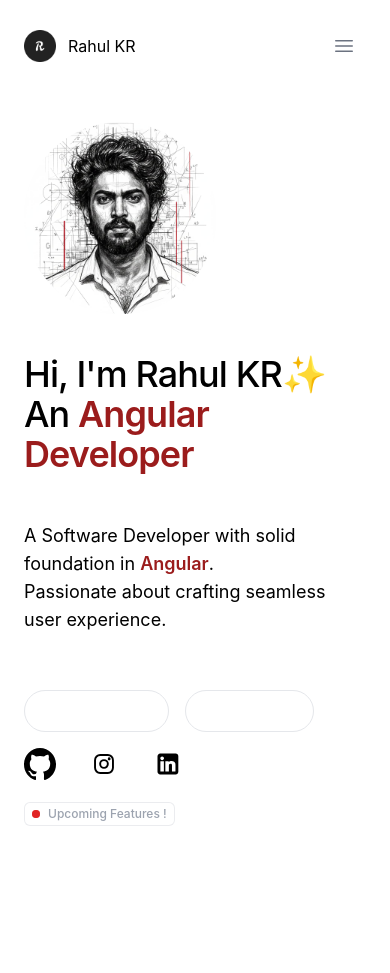
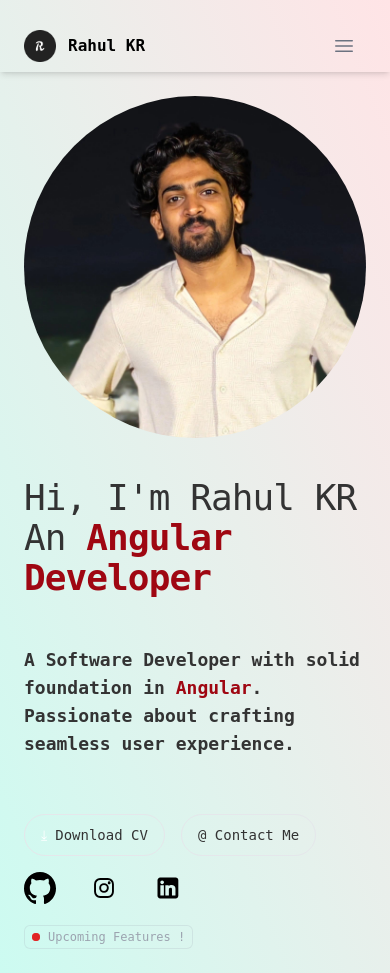
Before and after one commit to rahulramakrishnan3/my-portfolio, an Angular app: page / in a window 390 px wide. Before the commit the page ends 856 px from the top, so only its background shows below. Built offline with nearby package versions, Linux system fonts and the light colour scheme.

Commit message:
Bg color change, font changes.

```diff
--- a/src/app/app.html
+++ b/src/app/app.html
@@ -1,4 +1,11 @@
-<app-header></app-header>
-<main>
-  <router-outlet></router-outlet>
-</main>
+<div class="flex min-h-dvh flex-col bg-linear-to-bl from-[#ffe4e6] to-[#ccfbf1]">
+  <!-- Header -->
+  <header class="sticky top-0 z-50 h-18 shadow-md">
+    <app-header></app-header>
+  </header>
+
+  <!-- Main content -->
+  <main class="flex-1 overflow-y-auto">
+    <router-outlet></router-outlet>
+  </main>
+</div>
--- a/src/app/components/about/about.html
+++ b/src/app/components/about/about.html
@@ -1,4 +1,4 @@
-<div class="flex flex-col border-border px-5 sm:px-20 xl:px-52 bg-background min-h-[500px] py-20">
+<div class="flex flex-col px-5 sm:px-20 xl:px-52 bg-background py-20">
   <div>
     <h1 class="text-4xl font-bold mb-2">Build Digital Experiances</h1>
     <p class="text-gray-600 dark:text-gray-400">
@@ -10,7 +10,7 @@
   <div class="grid grid-cols-1 xl:grid-cols-2 2xl:grid-cols-3 gap-12 pt-12">
     @for (item of cardDetails; track item.id) {
     <div
-      class="flex flex-col border border-border rounded-xl p-8 dark:bg-gradient-gray backdrop-blur-3xl hover:-translate-y-1"
+      class="flex flex-col border rounded-xl p-8 dark:bg-gradient-gray backdrop-blur-3xl hover:-translate-y-1"
     >
       <div class="flex pb-4 items-start">
         <img class="size-8 mr-4" [src]="item.icon" alt="" />
--- a/src/app/components/header/header.html
+++ b/src/app/components/header/header.html
@@ -1,10 +1,10 @@
-<div class="lg:px-20">
-  <nav aria-label="Global" class="flex items-center justify-between p-6 lg:px-8">
-    <div class="flex lg:flex-1">
+<div class="md:px-20">
+  <nav aria-label="Global" class="flex items-center justify-between p-6 md:px-3 lg:px-8">
+    <div class="flex md:flex-1">
       <a href="/" class="-m-1.5 p-1.5 flex item-center justify-between gap-3">
         <img class="size-8" src="images/r-icon.png" alt="User Icon" srcset="" />
         <div class="flex items-center">
-          <h2 class="text-black">{{ porfolio.NAME }}</h2>
+          <h2 class="text-(--black)">{{ portfolio.NAME }}</h2>
         </div>
       </a>
     </div>
@@ -36,9 +36,9 @@
       @for (item of navItems; track $index) {
       <a
         [routerLink]="item.route"
-        routerLinkActive="text-black font-semibold border-b-1"
+        routerLinkActive="font-semibold border-b-1 bg-red-800 border-black"
         [routerLinkActiveOptions]="{ exact: item.exact ?? false }"
-        class="text-sm/6 font-semibold text-black"
+        class="relative z-10 inline-flex items-center justify-center w-full px-8 py-3 font-bold text-(--white) transition-all duration-200 bg-(--btn-color) border-2 border-transparent sm:w-auto rounded-xl font-pj hover:bg-(--btn-hover-color) focus:outline-none text-sm/2"
       >
         {{ item.label }}
       </a>
--- a/src/app/components/header/header.ts
+++ b/src/app/components/header/header.ts
@@ -12,7 +12,7 @@
 export class Header {
   @Output() openModal = new EventEmitter<boolean>();
   isModalOpen = false;
-  porfolio = APP_CONSTANTS;
+  portfolio = APP_CONSTANTS;
   navItems = NAV_ITEMS;
 
   openDialog() {
--- a/src/app/components/project-card/project-card.html
+++ b/src/app/components/project-card/project-card.html
@@ -1,23 +1,29 @@
 <div
-  class="flex flex-col border border-border rounded-xl p-8 dark:bg-gradient-gray backdrop-blur-3xl hover:-translate-y-1"
+  class="flex flex-col border rounded-xl p-8 dark:bg-gradient-gray backdrop-blur-3xl hover:-translate-y-1"
 >
   <div class="flex pb-4 items-start">
     <h1 class="text-2xl font-bold text-center">{{ data.title }}</h1>
   </div>
   <div>
     @if (!description) {
-    <p class="text-gray-600 dark:text-gray-400 pb-4 truncate" (click)="openDescription()">
+    <p
+      class="text-(--text-color) dark:text-gray-400 pb-4 truncate cursor-pointer"
+      (click)="openDescription()"
+    >
       {{ data.description }}
     </p>
     } @else{
-    <p class="text-gray-600 dark:text-gray-400 pb-4" (click)="closeDescription()">
+    <p
+      class="text-(--text-color) dark:text-gray-400 pb-4 cursor-pointer"
+      (click)="closeDescription()"
+    >
       {{ data.description }}
     </p>
     }
   </div>
   <div>
     <a
-      class="bg-black text-white rounded shadow-xs font-medium text-sm px-4 py-2.5"
+      class="bg-(--btn-color) text-(--white) rounded shadow-xs font-medium text-sm px-4 py-2.5"
       href="{{ data.link }}"
       >{{ data.btnLabel }}</a
     >
--- a/src/app/components/projects/projects.html
+++ b/src/app/components/projects/projects.html
@@ -1,4 +1,4 @@
-<div class="flex flex-col border-border px-5 sm:px-20 xl:px-52 bg-background min-h-[500px] py-20">
+<div class="flex flex-col border-border px-5 sm:px-20 xl:px-52 bg-background py-20">
   <h2 class="text-2xl font-bold mb-2">Projects</h2>
 
   <div class="grid grid-cols-1 xl:grid-cols-2 2xl:grid-cols-3 gap-12 pt-12">
--- a/src/app/home/home.html
+++ b/src/app/home/home.html
@@ -1,20 +1,21 @@
 <div
-  class="main p-6 flex flex-col lg:flex-row items-center justify-center gap-10 lg:gap-40 min-h-[calc(100vh-80px)] mx-auto item-center py-20"
+  class="min-h-full flex items-center justify-center p-6 flex-col lg:flex-row gap-10 lg:gap-40 mx-auto item-center py-20"
 >
+  <div class="shadow-cyan-500/50 rounded-xl">
+    <img src="images/profile-image-2.jpg" alt="User image" class="h-full w-2xl rounded-full" />
+  </div>
   <div class="grid grid-cols-1">
     <div class="image-div flex flex-col md:flex-row md:items-center gap-10 pb-8">
-      <img src="images/profile-image.jpg" alt="User image" class="h-48 w-48 rounded-full" />
       <h1 class="text-4xl md:text-5xl lg:text-6xl font-medium tracking-tight">
         Hi, I'm <span>{{ portfolio.NAME }}</span>
-        <div class="inline-block">✨</div>
         <br />
-        An <span class="text-red-800 font-semibold">{{ portfolio.ROLE }}</span>
+        An <span class="text-(--text-red-800) font-semibold">{{ portfolio.ROLE }}</span>
       </h1>
     </div>
     <p class="text-lg mt-4 mb-6 max-w-[750px] bg-foreground gradient-text-white">
       A Software Developer with solid foundation in
-      <span class="text-red-800 font-semibold">Angular</span>. <br />Passionate about crafting
-      seamless user experience.
+      <span class="text-(--text-red-800) font-semibold">Angular</span>. <br />Passionate about
+      crafting seamless user experience.
     </p>
     <div
       class="flex flex-col gap-4 lg:gap-0 lg:flex-row lg:items-center justify-between max-w-[600px] mt-8"
@@ -23,16 +24,16 @@
         <a href="RESUME_FD_KL.pdf"
           ><button
             type="button"
-            class="cursor-pointer text-white bg-[#0f1419] box-border border border-default-medium hover:bg-neutral-tertiary-medium hover:text-heading focus:ring-4 focus:ring-neutral-tertiary shadow-xs font-medium leading-5 rounded-full text-sm px-4 py-2.5 focus:outline-none flex items-center gap-2 hover:-translate-y-1"
+            class="cursor-pointer text-(--white) bg-(--btn-color) hover:bg-(--btn-hover-color) box-border border border-default-medium hover:bg-neutral-tertiary-medium hover:text-heading focus:ring-4 focus:ring-neutral-tertiary shadow-xs font-medium leading-5 rounded-full text-sm px-4 py-2.5 focus:outline-none flex items-center gap-2 hover:-translate-y-1"
           >
-            <span class="text-white">&#10515;</span>
+            <span class="text-(--white)">&#10515;</span>
             Download CV
           </button></a
         >
         <a href="mailto:rahulramakrishnan512@gmail.com"
           ><button
             type="button"
-            class="cursor-pointer text-white bg-[#0f1419] box-border border border-default-medium hover:bg-neutral-tertiary-medium hover:text-heading focus:ring-4 focus:ring-neutral-tertiary shadow-xs font-medium leading-5 rounded-full text-sm px-4 py-2.5 focus:outline-none hover:-translate-y-1"
+            class="cursor-pointer text-(--white) bg-(--btn-color) hover:bg-(--btn-hover-color) box-border border border-default-medium hover:bg-neutral-tertiary-medium hover:text-heading focus:ring-4 focus:ring-neutral-tertiary shadow-xs font-medium leading-5 rounded-full text-sm px-4 py-2.5 focus:outline-none hover:-translate-y-1"
           >
             @ Contact Me
           </button></a
--- a/src/styles.css
+++ b/src/styles.css
@@ -1 +1,32 @@
 @import "tailwindcss";
+
+:root {
+    --font-pj: 'Poppins', sans-serif;
+    --font-roboto: 'Roboto', sans-serif;
+    --primary-color: #ffffff;
+    --secondary-color: #000000;
+    --background-color: #F5F5F5;
+    --text-color: #333333;
+    /* --btn-color: #05df72; */
+    --btn-color: var(--secondary-color);
+    --btn-hover-color: #4a5565;
+    --text-red-800: #9f0712;
+    --white: #ffffff;
+    --black: #000000;
+    --danger-color: #ff4d4f;
+    --sucess-color: #52c41a;
+    --btn-disabled-color: #d3d3d3;
+    --btn-text-disabled-color: #808080;
+    --bg-color: #e59393;
+    --bg-color-dark: #a9bde4;
+    --gray: #808080;
+}
+
+body {
+    font-family: 'monospace';
+    font-weight: 800;
+    background-color: var(--background-color);
+    color: var(--text-color);
+    margin: 0;
+    padding: 0;
+}
```
Also changed, not shown: src/app/components/contact-form/contact-form.html (+13 -15 lines), public/images/profile-image-2.jpg (added), public/images/profile-image.jpg (deleted).
